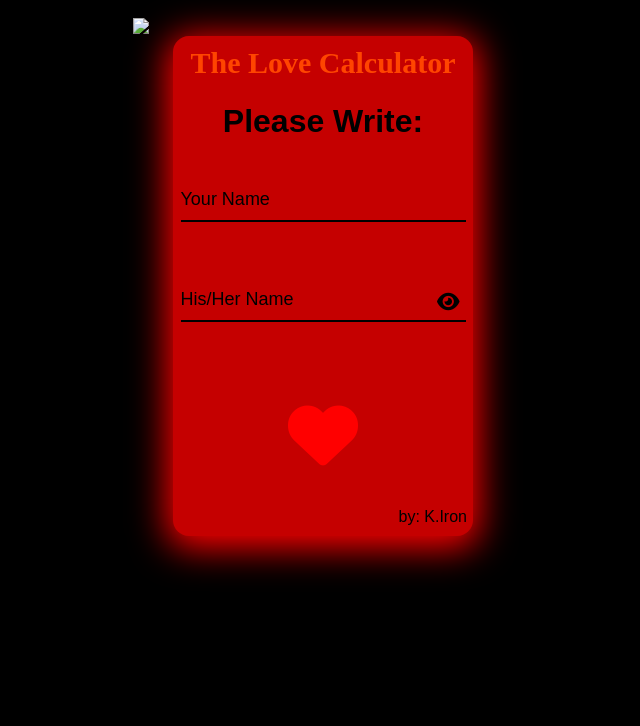
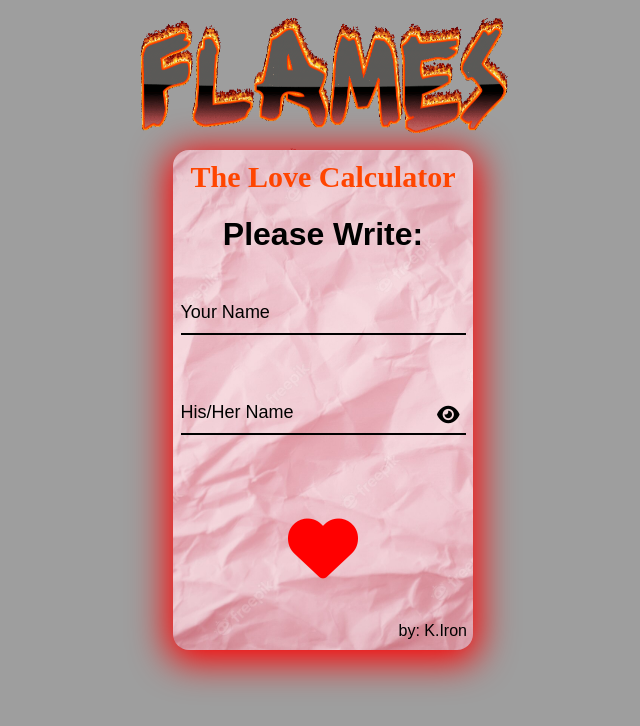
Before and after one commit to FPPinedaJr/project-V, a plain HTML site: page index.html in a window 1280 px wide. Shown: the whole page, without its empty margins (317-957 px from the left). Drawn offline with Linux system fonts and the light colour scheme; the site is published under a folder, as on GitHub Pages, so addresses that start at the root find nothing.

Commit message:
Fix the bug where images does not load when not using live server

```diff
--- a/index.html
+++ b/index.html
@@ -8,7 +8,7 @@
 	<link rel="stylesheet" href="https://cdnjs.cloudflare.com/ajax/libs/font-awesome/6.2.1/css/all.min.css">
 </head>
 <body><br>
-	<img src="/img/flames.gif" alt="FLAMES" class="title" id="floatup">
+	<img src="./img/flames.gif" alt="FLAMES" class="title" id="floatup">
 <div class="outer">
 	<div class="inner">
 		<div class="card front">
--- a/styles.css
+++ b/styles.css
@@ -29,7 +29,7 @@ body {
     width: 100%;
     min-height: 100vh;
     background-color: black;
-    background-image: url(/img/background05.gif);
+    background-image: url(./img/background05.gif);
     background-position: center;
     background-repeat: no-repeat;
     background-size: cover;
@@ -69,7 +69,7 @@ body {
 
 
   .front{
-    background-image: url(/img/paper.jpg);
+    background-image: url(./img/paper.jpg);
     background-position: center;
     background-repeat: no-repeat;
     background-size: cover;
```
